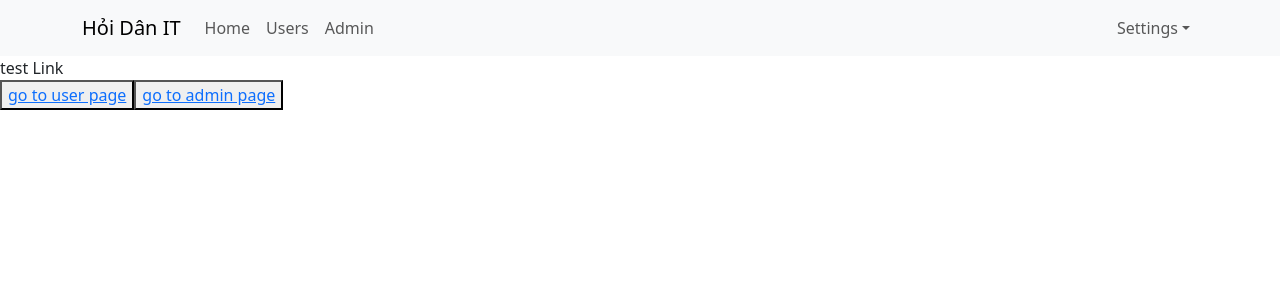
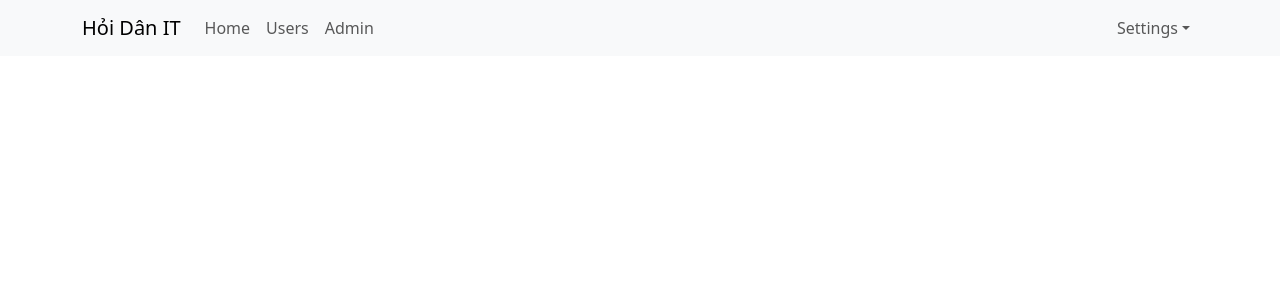
Before and after one commit to lythanhdat21/Full-Stack, a React (Create React App) app: page / in a window 1280 px wide. Shown: the top 300 px of the page. Built offline with nearby package versions, Linux system fonts and the light colour scheme.

Commit message:
Lesson 49 Nested Routes

```diff
--- a/src/App.js
+++ b/src/App.js
@@ -1,24 +1,24 @@
 import './App.scss';
 import Header from './components/Header/Header';
-import { Link } from 'react-router-dom';
+import { Outlet, Link } from 'react-router-dom';
 
 const App = () => {
 
   return (
     <div className="app-container">
+
+      <div className='header-container'>
         <Header/>
+      </div>
 
-        <div>
-          test Link
-          <div>
-            <button>
-              <Link to = "/users">go to user page</Link>
-            </button>
-            <button>
-              <Link to = "/admins">go to admin page</Link>
-            </button>
-          </div>
+      <div className='main-container'>
+        <div className = 'sidenav-container'>
+
         </div>
+        <div className='app-content'>
+          <Outlet/>
+        </div>
+      </div>
 
     </div>
   )
--- a/src/index.js
+++ b/src/index.js
@@ -16,9 +16,16 @@ root.render(
       {/* <App /> */}
 
       <Routes>
-        <Route path = "/" element = {<App/>}/>
+
+        {/* <Route path = "/" element = {<App/>}/>
         <Route path = "users" element = {<User/>}/>
-        <Route path = "admins" element = {<Admin/>}/>
+        <Route path = "admins" element = {<Admin/>}/> */}
+
+        <Route path = "/" element = {<App/>}>
+          <Route path = "users" element = {<User/>}/>
+          <Route path = "admins" element = {<Admin/>}/>
+        </Route>
+
       </Routes>
 
     </BrowserRouter>
```
